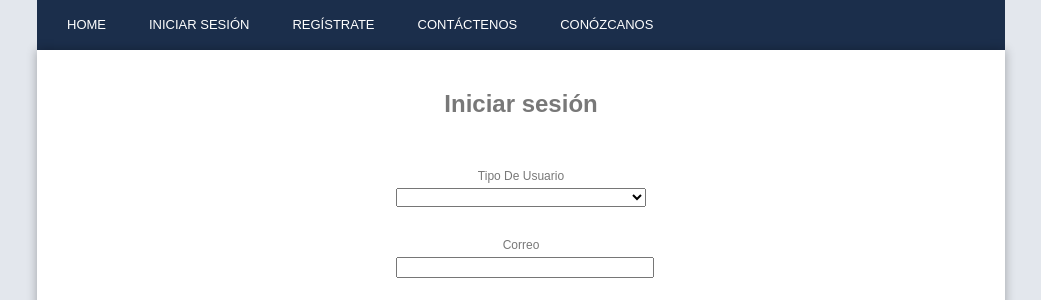
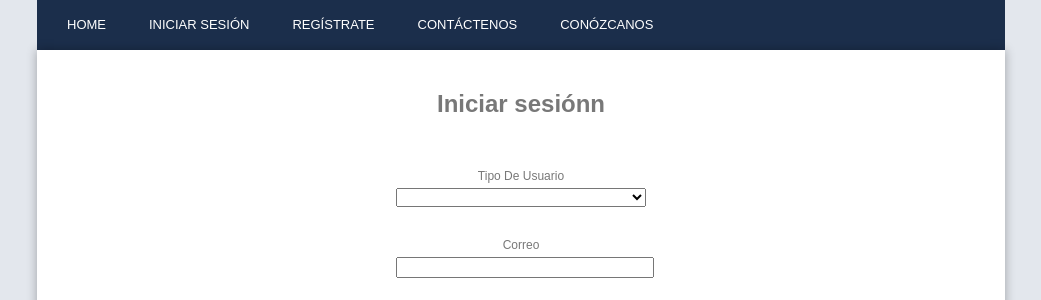
Before and after one commit to LuisRaGon/proyecto-5, a Flask app: page /login in a window 1280 px wide. Shown: the part 150-450 px from the top of the page, without its empty margins (119-1160 px from the left). Run offline with Flask 2, Linux system fonts and the light colour scheme; parts of the project's set-up code (start-up, migrations or seed data) failed here and were passed over.

Commit message:
Probando
Probando commit

```diff
--- a/templates/login.html
+++ b/templates/login.html
@@ -13,7 +13,7 @@
 		<div class="login">
 			<div class="form-container">
 
-				<h1 class="title">Iniciar sesión</h1>
+				<h1 class="title">Iniciar sesiónn</h1>
 				<div class="contenedor login " style="background-color: transparent;"  >
 
 
```
